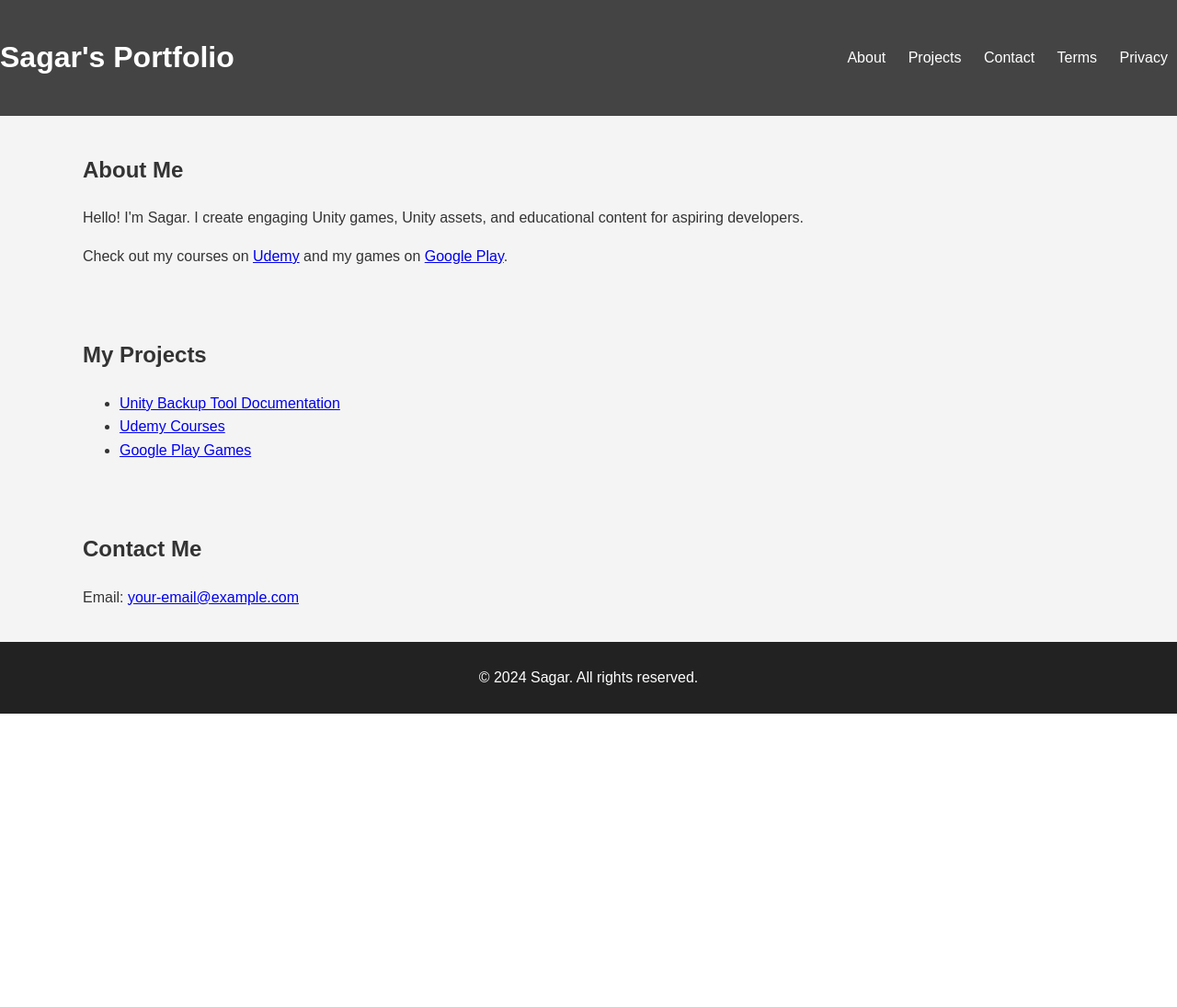
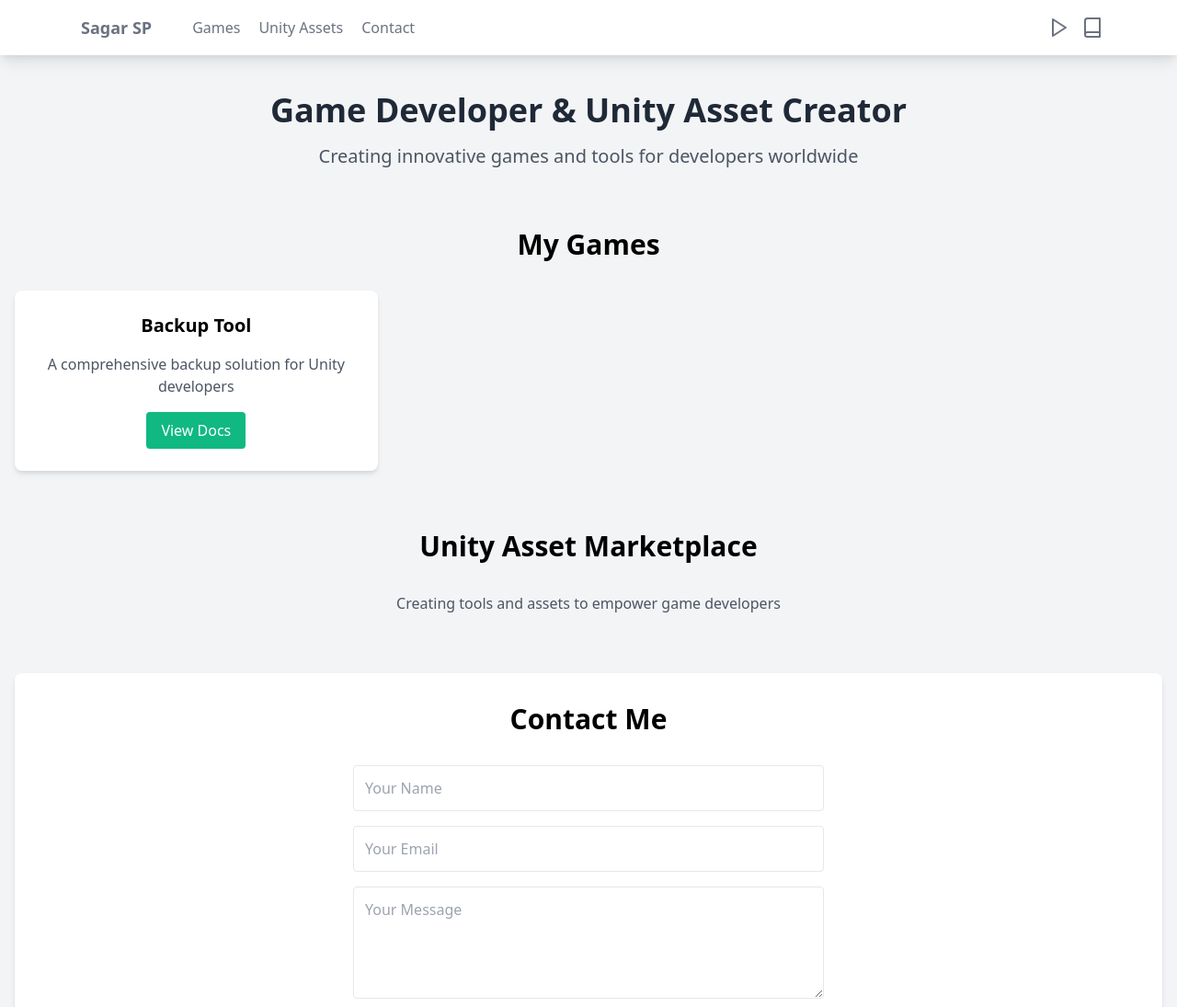
Before and after one commit to sagarsp22222/sagarsp22222.github.io, a plain HTML site: page index.html in a window 1280 px wide. Shown: the top 1095 px of the page at 92% size. Before the commit the page ends 800 px from the top, so only its background shows below. Drawn offline with nearby package versions, Linux system fonts and the light colour scheme.

Commit message:
Update index.html

```diff
--- a/index.html
+++ b/index.html
@@ -3,55 +3,93 @@
 <head>
     <meta charset="UTF-8">
     <meta name="viewport" content="width=device-width, initial-scale=1.0">
-    <title>Sagar's Portfolio</title>
-    <link rel="stylesheet" href="style.css">
+    <title>Sagar SP - Game Developer & Unity Asset Creator</title>
+    <link href="https://cdnjs.cloudflare.com/ajax/libs/tailwindcss/2.2.19/tailwind.min.css" rel="stylesheet">
+    <script src="https://cdn.jsdelivr.net/npm/feather-icons/dist/feather.min.js"></script>
 </head>
-<body>
-    <header>
-        <div class="container">
-            <h1>Sagar's Portfolio</h1>
-            <nav>
-                <ul>
-                    <li><a href="#about">About</a></li>
-                    <li><a href="#projects">Projects</a></li>
-                    <li><a href="#contact">Contact</a></li>
-                    <li><a href="terms.html">Terms</a></li>
-                    <li><a href="privacy.html">Privacy</a></li>
-                </ul>
+<body class="bg-gray-100 font-sans leading-normal tracking-normal">
+    <nav class="bg-white shadow-lg">
+        <div class="max-w-6xl mx-auto px-4">
+            <div class="flex justify-between">
+                <div class="flex space-x-7">
+                    <div>
+                        <a href="#" class="flex items-center py-4 px-2">
+                            <span class="font-semibold text-gray-500 text-lg">Sagar SP</span>
+                        </a>
+                    </div>
+                    <div class="hidden md:flex items-center space-x-1">
+                        <a href="#games" class="py-4 px-2 text-gray-500 hover:text-green-500 transition duration-300">Games</a>
+                        <a href="#assets" class="py-4 px-2 text-gray-500 hover:text-green-500 transition duration-300">Unity Assets</a>
+                        <a href="#contact" class="py-4 px-2 text-gray-500 hover:text-green-500 transition duration-300">Contact</a>
+                    </div>
+                </div>
+                <div class="flex items-center space-x-3">
+                    <a href="https://play.google.com/store/apps/developer?id=Sagar+Sp" target="_blank" class="text-gray-500 hover:text-green-500">
+                        <i data-feather="play"></i>
+                    </a>
+                    <a href="https://www.udemy.com/user/sagar-527/" target="_blank" class="text-gray-500 hover:text-green-500">
+                        <i data-feather="book"></i>
+                    </a>
+                </div>
+            </div>
+        </div>
     </nav>
+
+    <div class="container mx-auto px-4 mt-10">
+        <section id="hero" class="text-center">
+            <h1 class="text-4xl font-bold text-gray-800 mb-4">Game Developer & Unity Asset Creator</h1>
+            <p class="text-xl text-gray-600 mb-8">Creating innovative games and tools for developers worldwide</p>
+        </section>
+
+        <section id="games" class="mt-16">
+            <h2 class="text-3xl font-semibold text-center mb-8">My Games</h2>
+            <div class="grid md:grid-cols-3 gap-8">
+                <!-- Game entries will be dynamically populated -->
+                <div class="bg-white p-6 rounded-lg shadow-md text-center">
+                    <h3 class="text-xl font-semibold mb-4">Backup Tool</h3>
+                    <p class="text-gray-600">A comprehensive backup solution for Unity developers</p>
+                    <a href="https://drive.google.com/file/d/1KMGJNQpIQjSOMu-XQiVNtv2guPej94K1/view" target="_blank" class="mt-4 inline-block bg-green-500 text-white px-4 py-2 rounded hover:bg-green-600">View Docs</a>
                 </div>
-    </header>
-
-    <section id="about" class="section">
-        <div class="container">
-            <h2>About Me</h2>
-            <p>Hello! I'm Sagar. I create engaging Unity games, Unity assets, and educational content for aspiring developers.</p>
-            <p>Check out my courses on <a href="https://www.udemy.com/user/sagar-527/" target="_blank">Udemy</a> and my games on <a href="https://play.google.com/store/apps/developer?id=Sagar+Sp" target="_blank">Google Play</a>.</p>
+                <!-- More games can be added here -->
             </div>
         </section>
 
-    <section id="projects" class="section">
-        <div class="container">
-            <h2>My Projects</h2>
-            <ul>
-                <li><a href="https://drive.google.com/file/d/1KMGJNQpIQjSOMu-XQiVNtv2guPej94K1/view" target="_blank">Unity Backup Tool Documentation</a></li>
-                <li><a href="https://www.udemy.com/user/sagar-527/" target="_blank">Udemy Courses</a></li>
-                <li><a href="https://play.google.com/store/apps/developer?id=Sagar+Sp" target="_blank">Google Play Games</a></li>
-            </ul>
+        <section id="assets" class="mt-16">
+            <h2 class="text-3xl font-semibold text-center mb-8">Unity Asset Marketplace</h2>
+            <div class="text-center">
+                <p class="text-gray-600">Creating tools and assets to empower game developers</p>
             </div>
         </section>
 
-    <section id="contact" class="section">
-        <div class="container">
-            <h2>Contact Me</h2>
-            <p>Email: <a href="mailto:your-email@example.com">your-email@example.com</a></p>
+        <section id="contact" class="mt-16 bg-white p-8 rounded-lg shadow-md">
+            <h2 class="text-3xl font-semibold text-center mb-8">Contact Me</h2>
+            <form class="max-w-lg mx-auto">
+                <div class="mb-4">
+                    <input type="text" placeholder="Your Name" class="w-full p-3 border rounded">
                 </div>
+                <div class="mb-4">
+                    <input type="email" placeholder="Your Email" class="w-full p-3 border rounded">
+                </div>
+                <div class="mb-4">
+                    <textarea placeholder="Your Message" class="w-full p-3 border rounded" rows="4"></textarea>
+                </div>
+                <div class="text-center">
+                    <button type="submit" class="bg-green-500 text-white px-6 py-3 rounded hover:bg-green-600">Send Message</button>
+                </div>
+            </form>
         </section>
 
-    <footer>
-        <div class="container">
-            <p>&copy; 2024 Sagar. All rights reserved.</p>
+        <footer class="mt-16 text-center">
+            <div class="mb-4">
+                <a href="terms.html" class="text-gray-500 mx-2 hover:text-green-500">Terms of Service</a>
+                <a href="privacy.html" class="text-gray-500 mx-2 hover:text-green-500">Privacy Policy</a>
             </div>
+            <p class="text-gray-600">&copy; 2024 Sagar SP. All Rights Reserved.</p>
         </footer>
+    </div>
+
+    <script>
+        feather.replace();
+    </script>
 </body>
 </html>
```
Lines whose indentation alone changed are shown as unchanged.
